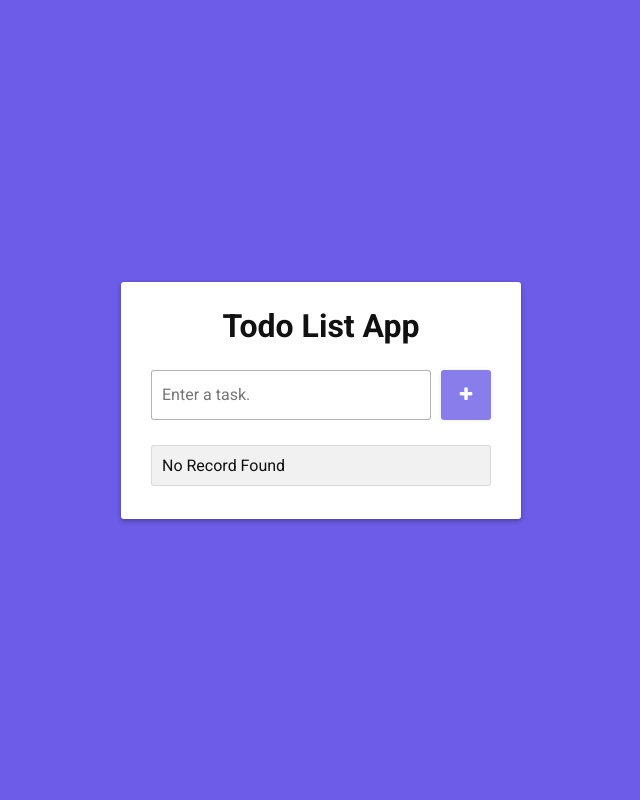
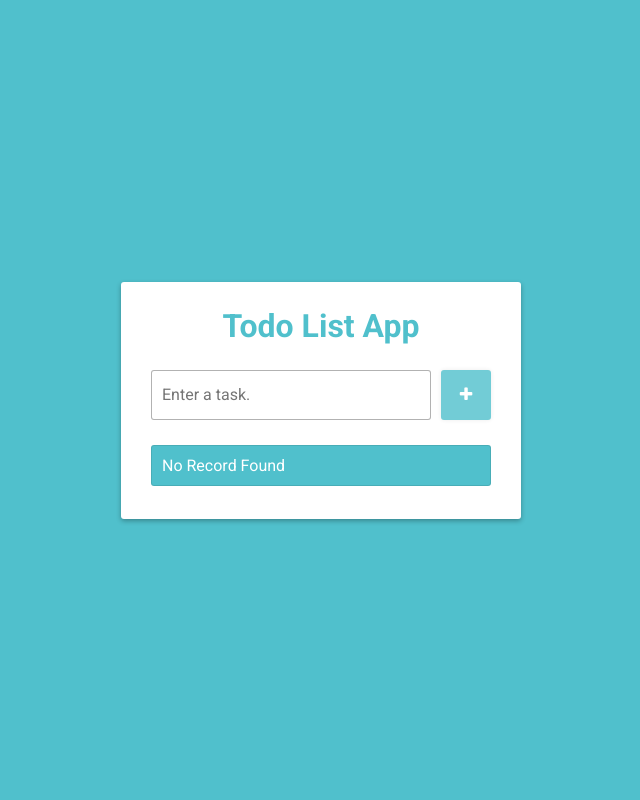
Before and after one commit to gkousk/ToDoList, a PHP site: page / in a window 1280 px wide. Shown: the whole page, without its empty margins (319-959 px from the left). Run offline with PHP 8.4, Linux system fonts and the light colour scheme; data that the repository does not hold is empty.

Commit message:
Update app's design

```diff
--- a/style.css
+++ b/style.css
@@ -9,7 +9,7 @@
 body {
     width: 100%;
     min-height: 100vh;
-    background: #6c5ce7;
+    background: #50c0cc;
     display: flex;
     justify-content: center;
     align-items: center;
@@ -28,7 +28,7 @@ body {
     font-weight: 700;
     text-align: center;
     font-size: 2rem;
-    color: #111;
+    color: #50c0cc;
 }
 
 .wrapper .inputFields {
@@ -57,7 +57,7 @@ body {
 .wrapper .inputFields button.btn {
     width: 50px;
     height: 100%;
-    background: #6c5ce7;
+    background: #50c0cc;
     color: #fff;
     outline: none;
     border: none;
@@ -75,7 +75,7 @@ body {
 
 .wrapper .content ul li {
     display: flex;
-    background: #f1f1f1;
+    background: #50c0cc;
     border-radius: 3px;
     margin: 8px 0;
     padding: 10px 0;
@@ -88,7 +88,7 @@ body {
 }
 
 .wrapper .content ul li .text {
-    color: #111;
+    color: #fff;
     padding-left: 10px;
 }
 
@@ -96,7 +96,7 @@ body {
     width: 50px;
     display: flex;
     height: 100%;
-    background: #e74c3c;
+    background: #50c0cc;
     position: absolute;
     right: -50px;
     top: 0;
@@ -113,7 +113,7 @@ body {
 }
 
 .wrapper .content .pending-text {
-    color: #111;
+    color: #50c0cc;
     font-weight: 500;
     font-size: 1rem;
     margin-top: 20px;
```
